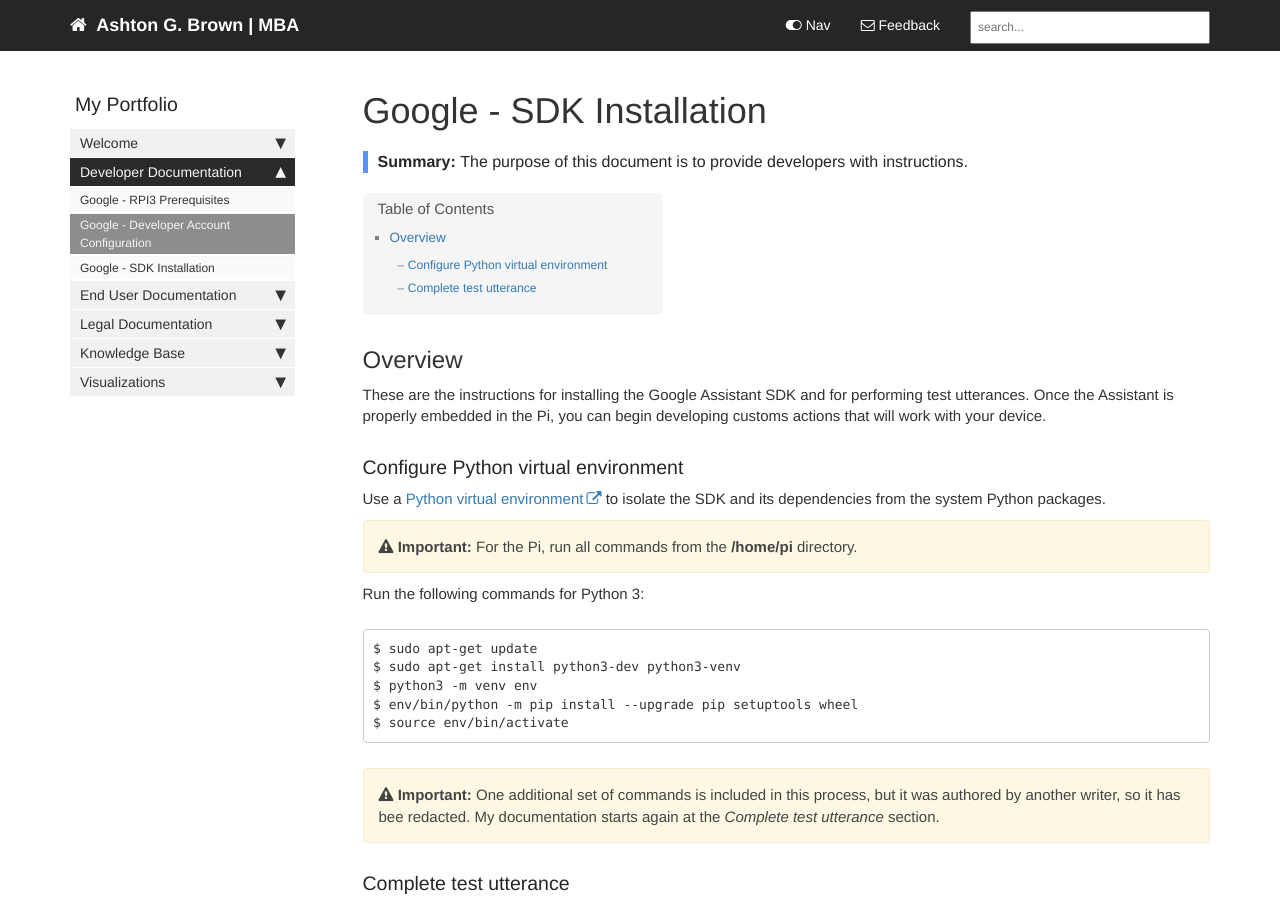
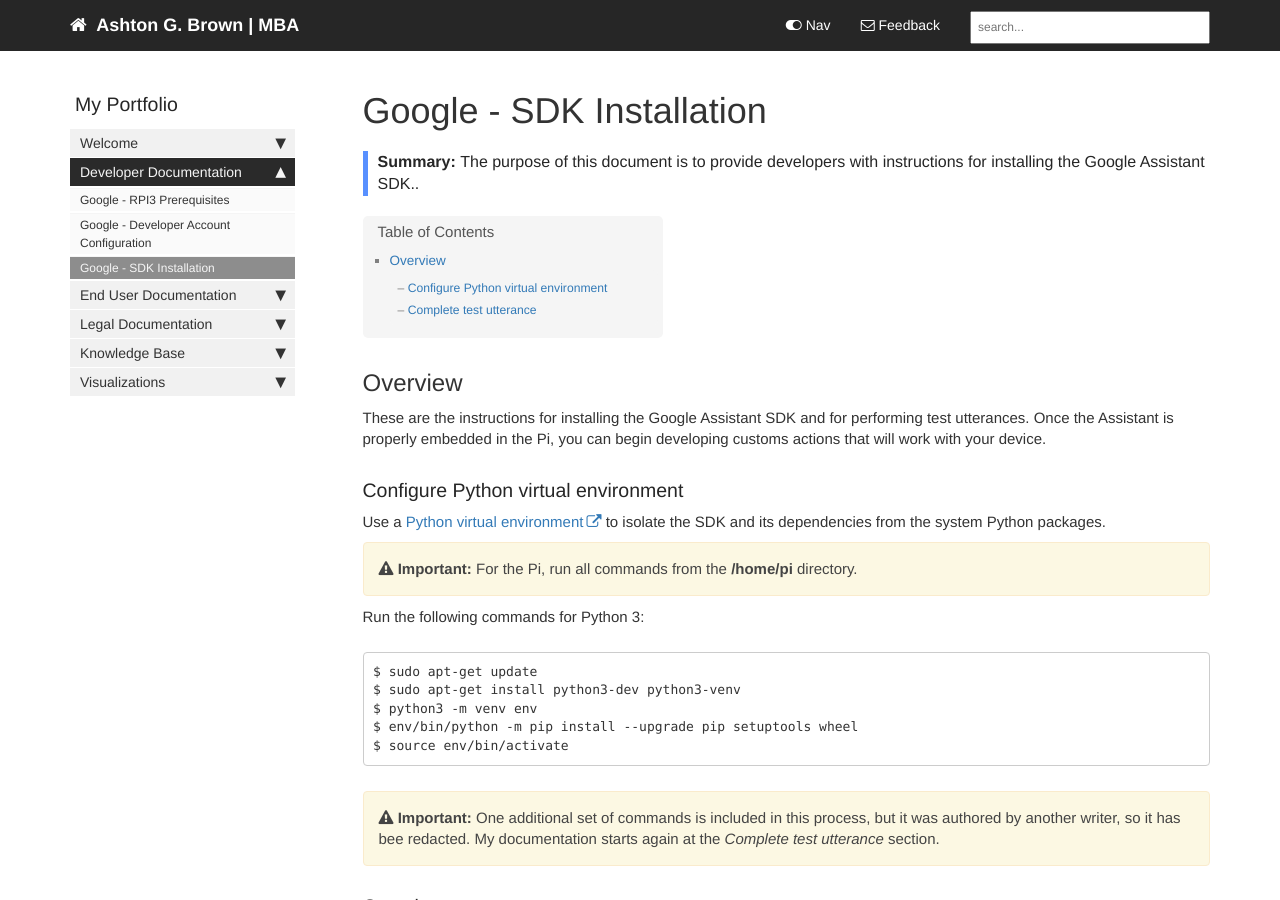
Before and after one commit to mr7brown/agb.github.io, a Jekyll site: the page built from pages/mydoc/mydoc_google_sdk.md, in a window 1280 px wide and 900 px high. Built offline with Jekyll 4.4.1, drawn with Linux system fonts in a browser that asks for light colours; nearby versions of some CDN libraries; comment, search, counter and statistics services are not loaded.

Commit message:
new account

```diff
--- a/pages/mydoc/mydoc_google_sdk.md
+++ b/pages/mydoc/mydoc_google_sdk.md
@@ -1,9 +1,9 @@
 ---
 title: Google - SDK Installation
 summary: "The purpose of this document is to provide developers with
-instructions."
+instructions for installing the Google Assistant SDK.."
 sidebar: mydoc_sidebar
-permalink: mydoc_google_developer.html
+permalink: mydoc_google_sdk.html
 folder: mydoc
 ---
 
```
